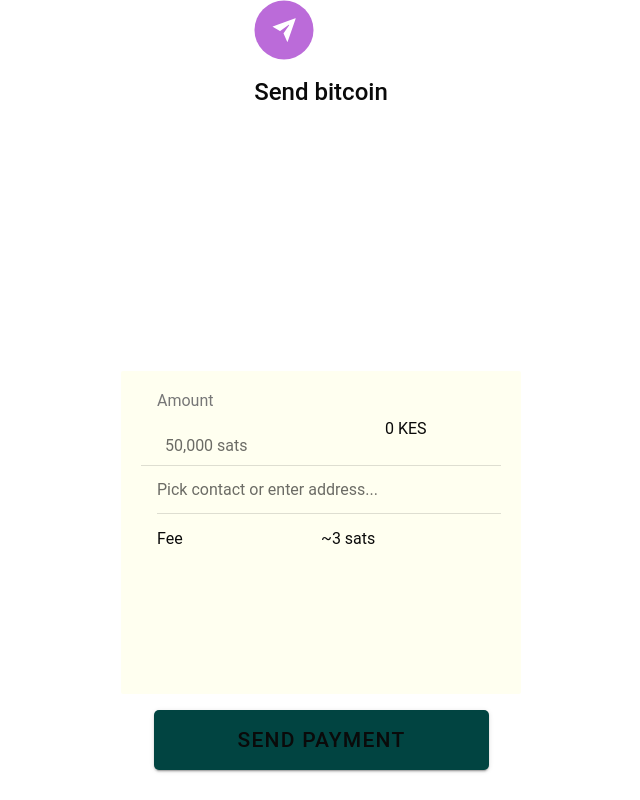
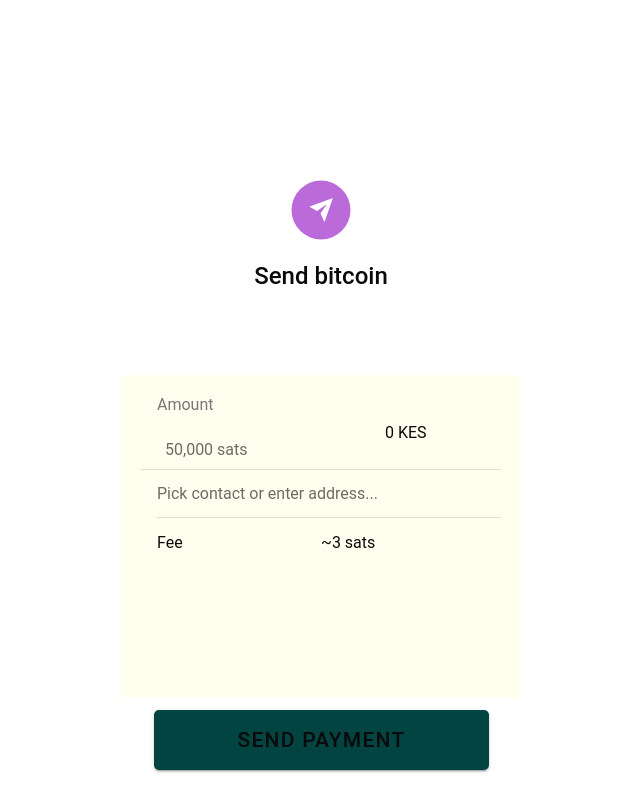
Before and after one commit to isaack-njama/bitwallet-client, a React (Vite) app: page /transaction-details in a window 1280 px wide. Shown: the whole page, without its empty margins (319-959 px from the left). Built offline with nearby package versions, Linux system fonts and the light colour scheme; the HTML template or start-up script is replaced by a standard one.

Commit message:
refactor(TransactionList): modify orientation of banner elements

```diff
--- a/src/components/TransactionList.tsx
+++ b/src/components/TransactionList.tsx
@@ -1,5 +1,7 @@
 import React from 'react';
 import { IonContent, IonInput, IonItem, IonLabel, IonList } from '@ionic/react';
+
+import PageHeader from '../components/Header';
 
 import './TransactionList.css';
 
@@ -18,6 +20,10 @@ const TransactionList: React.FC<TransactionListProps> = ({
 }) => {
   return (
     <IonContent>
+      <div style={{ textAlign: 'center', position: 'relative', top: '180px' }}>
+        <img src='/Tx details.svg' width='60px' height='60px' />
+        <PageHeader pageTitle='Send bitcoin' />
+      </div>
       <div className='container'>
         <IonList
           inset={true}
--- a/src/pages/TransactionDetails.tsx
+++ b/src/pages/TransactionDetails.tsx
@@ -1,6 +1,4 @@
 import Button from '../components/Button';
-import PageHeader from '../components/Header';
-import ItemList from '../components/ItemList';
 import TransactionList from '../components/TransactionList';
 
 const TransactionDetails = () => {
@@ -12,12 +10,9 @@ const TransactionDetails = () => {
         alignItems: 'center',
         justifyContent: 'center',
         minHeight: '100vh',
+        overflowY: 'hidden',
       }}
     >
-      <div style={{ display: 'flex', flexDirection: 'column' }}>
-        <img src='/public/Tx details.svg' width='60px' height='60px' />
-        <PageHeader pageTitle='Send bitcoin' />
-      </div>
       <TransactionList
         placeholder='50,000 sats'
         fiatAmount='0 KES'
```
